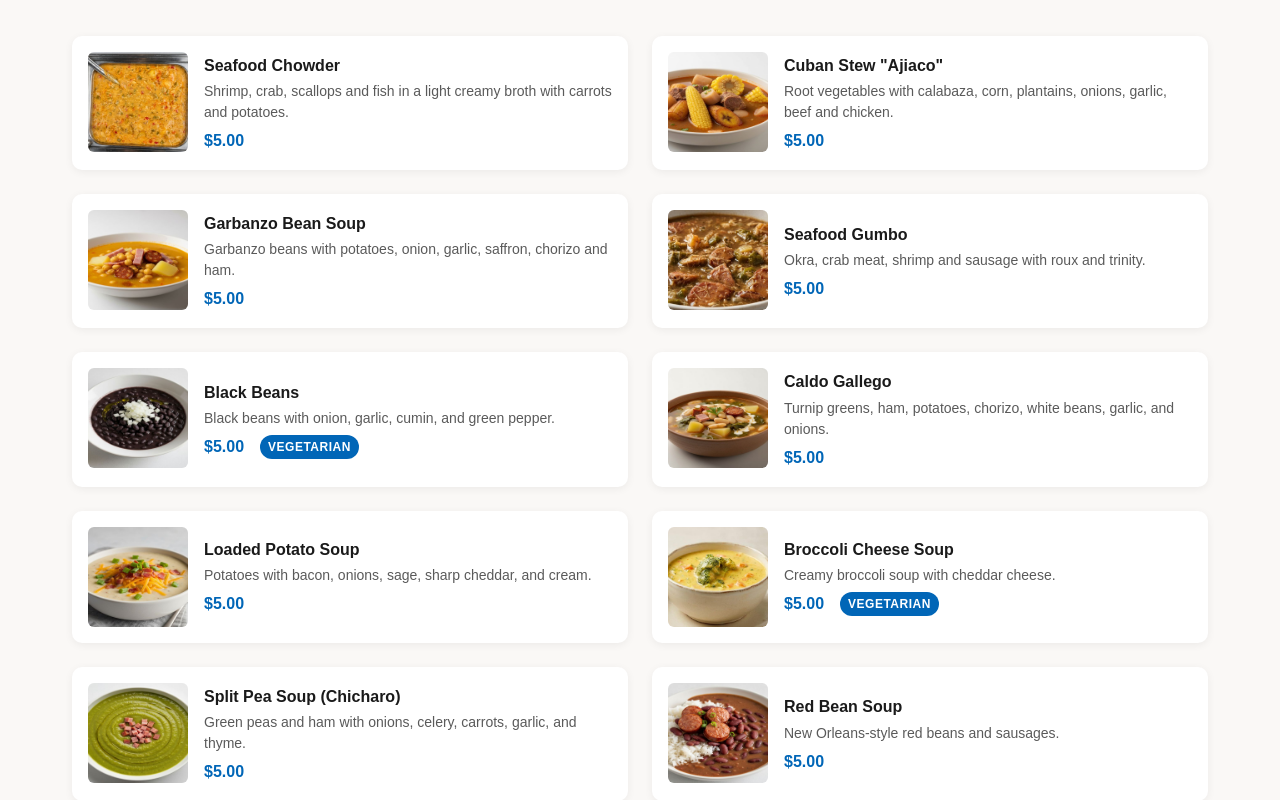
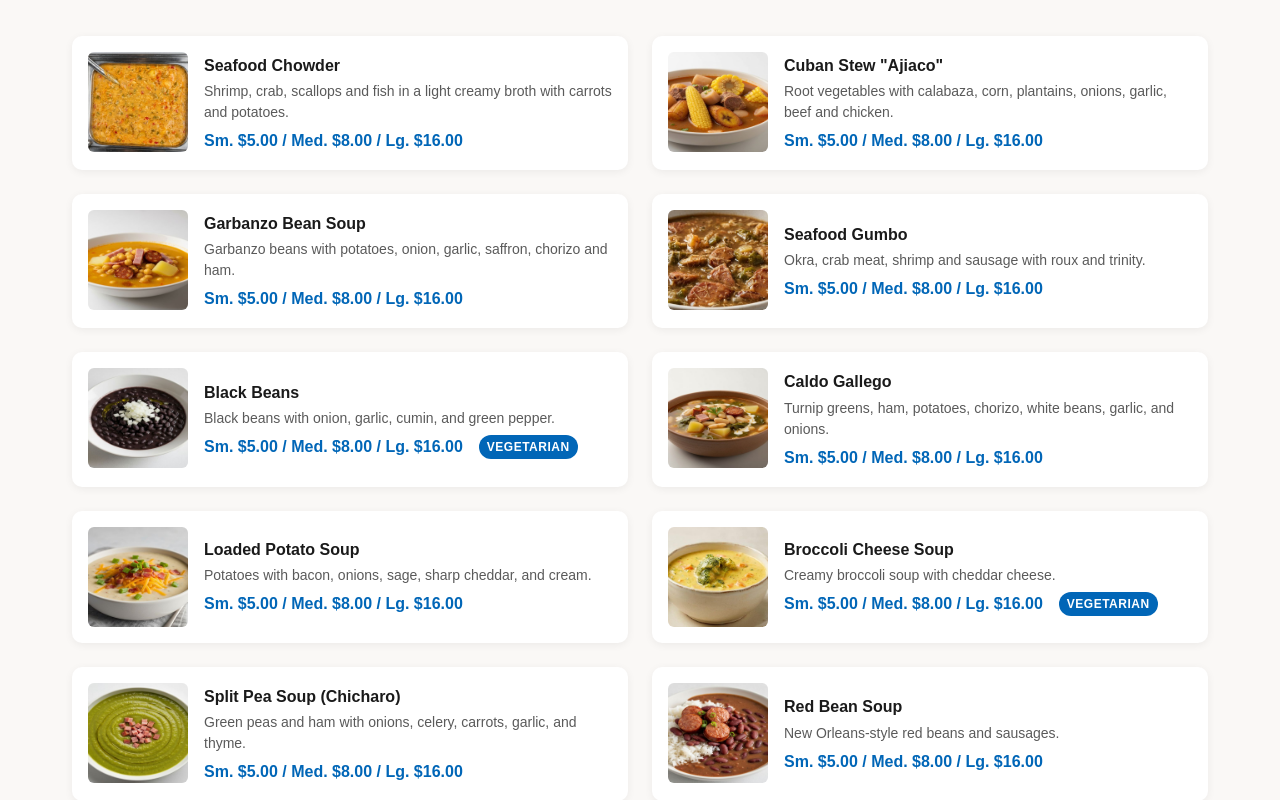
Before and after one commit to webeducationservices-oss/moreno-bakery, a Next.js app: page /menu/food in a window 1280 px wide. Shown: the part 6000-6800 px from the top of the page. Built offline with nearby package versions, Linux system fonts and the light colour scheme; a web font is replaced by a local one.

Commit message:
Edit app/data/menu.js — to every soup on the category add the following prices Sm. $5.00 Med. $8.00 Lg.

```diff
--- a/app/data/menu.js
+++ b/app/data/menu.js
@@ -433,16 +433,16 @@ export const FOOD_CATEGORIES = [
     description: "Daily rotating soups — Cuban stews, chowders, gumbo, and comfort classics. Starting at $5 each.",
     image: "/images/food/moreno-bakery-black-beans.jpg",
     items: [
-      { name: "Seafood Chowder", price: "$5.00", description: "Shrimp, crab, scallops and fish in a light creamy broth with carrots and potatoes.", image: "/images/food/moreno-bakery-seafood-chowder.jpg" },
-      { name: "Cuban Stew \"Ajiaco\"", price: "$5.00", description: "Root vegetables with calabaza, corn, plantains, onions, garlic, beef and chicken.", image: "/images/food/moreno-bakery-cuban-stew-ajiaco.jpg" },
-      { name: "Garbanzo Bean Soup", price: "$5.00", description: "Garbanzo beans with potatoes, onion, garlic, saffron, chorizo and ham.", image: "/images/food/moreno-bakery-garbanzo-bean-soup.jpg" },
-      { name: "Seafood Gumbo", price: "$5.00", description: "Okra, crab meat, shrimp and sausage with roux and trinity.", image: "/images/food/moreno-bakery-seafood-gumbo.jpg" },
-      { name: "Black Beans", price: "$5.00", description: "Black beans with onion, garlic, cumin, and green pepper.", tag: "Vegetarian", image: "/images/food/moreno-bakery-black-beans.jpg" },
-      { name: "Caldo Gallego", price: "$5.00", description: "Turnip greens, ham, potatoes, chorizo, white beans, garlic, and onions.", image: "/images/food/moreno-bakery-caldo-gallego.jpg" },
-      { name: "Loaded Potato Soup", price: "$5.00", description: "Potatoes with bacon, onions, sage, sharp cheddar, and cream.", image: "/images/food/moreno-bakery-loaded-potato-soup.jpg" },
-      { name: "Broccoli Cheese Soup", price: "$5.00", description: "Creamy broccoli soup with cheddar cheese.", tag: "Vegetarian", image: "/images/food/moreno-bakery-broccoli-cheese-soup.jpg" },
-      { name: "Split Pea Soup (Chicharo)", price: "$5.00", description: "Green peas and ham with onions, celery, carrots, garlic, and thyme.", image: "/images/food/moreno-bakery-split-pea-soup.jpg" },
-      { name: "Red Bean Soup", price: "$5.00", description: "New Orleans-style red beans and sausages.", image: "/images/food/moreno-bakery-red-beans-and-rice.jpg" },
+      { name: "Seafood Chowder", price: "Sm. $5.00 / Med. $8.00 / Lg. $16.00", description: "Shrimp, crab, scallops and fish in a light creamy broth with carrots and potatoes.", image: "/images/food/moreno-bakery-seafood-chowder.jpg" },
+      { name: "Cuban Stew \"Ajiaco\"", price: "Sm. $5.00 / Med. $8.00 / Lg. $16.00", description: "Root vegetables with calabaza, corn, plantains, onions, garlic, beef and chicken.", image: "/images/food/moreno-bakery-cuban-stew-ajiaco.jpg" },
+      { name: "Garbanzo Bean Soup", price: "Sm. $5.00 / Med. $8.00 / Lg. $16.00", description: "Garbanzo beans with potatoes, onion, garlic, saffron, chorizo and ham.", image: "/images/food/moreno-bakery-garbanzo-bean-soup.jpg" },
+      { name: "Seafood Gumbo", price: "Sm. $5.00 / Med. $8.00 / Lg. $16.00", description: "Okra, crab meat, shrimp and sausage with roux and trinity.", image: "/images/food/moreno-bakery-seafood-gumbo.jpg" },
+      { name: "Black Beans", price: "Sm. $5.00 / Med. $8.00 / Lg. $16.00", description: "Black beans with onion, garlic, cumin, and green pepper.", tag: "Vegetarian", image: "/images/food/moreno-bakery-black-beans.jpg" },
+      { name: "Caldo Gallego", price: "Sm. $5.00 / Med. $8.00 / Lg. $16.00", description: "Turnip greens, ham, potatoes, chorizo, white beans, garlic, and onions.", image: "/images/food/moreno-bakery-caldo-gallego.jpg" },
+      { name: "Loaded Potato Soup", price: "Sm. $5.00 / Med. $8.00 / Lg. $16.00", description: "Potatoes with bacon, onions, sage, sharp cheddar, and cream.", image: "/images/food/moreno-bakery-loaded-potato-soup.jpg" },
+      { name: "Broccoli Cheese Soup", price: "Sm. $5.00 / Med. $8.00 / Lg. $16.00", description: "Creamy broccoli soup with cheddar cheese.", tag: "Vegetarian", image: "/images/food/moreno-bakery-broccoli-cheese-soup.jpg" },
+      { name: "Split Pea Soup (Chicharo)", price: "Sm. $5.00 / Med. $8.00 / Lg. $16.00", description: "Green peas and ham with onions, celery, carrots, garlic, and thyme.", image: "/images/food/moreno-bakery-split-pea-soup.jpg" },
+      { name: "Red Bean Soup", price: "Sm. $5.00 / Med. $8.00 / Lg. $16.00", description: "New Orleans-style red beans and sausages.", image: "/images/food/moreno-bakery-red-beans-and-rice.jpg" },
     ],
   },
   {
```
